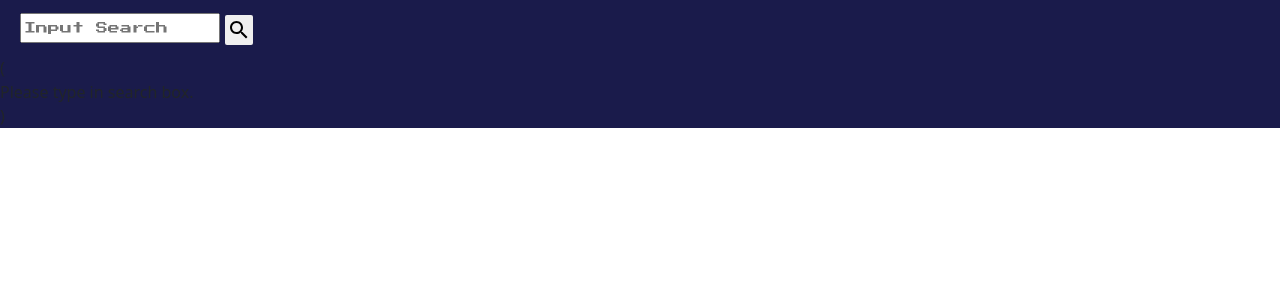
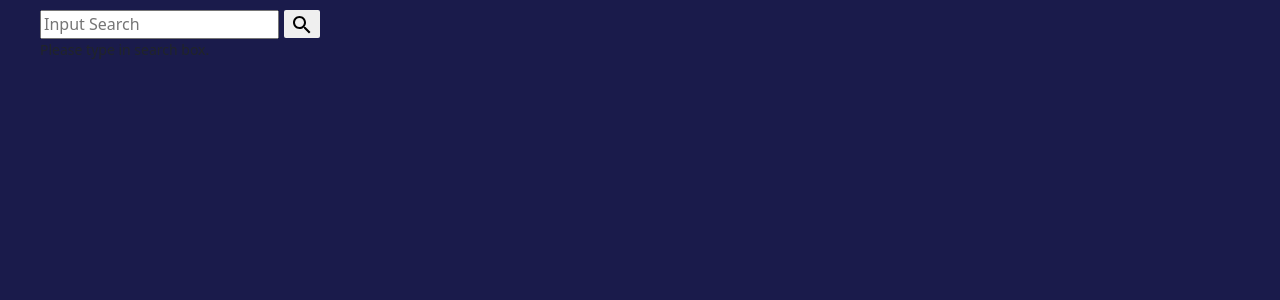
Before and after one commit to sun1723/movie_app, a React (Create React App) app: page / in a window 1280 px wide. Shown: the top 300 px of the page. Built offline with nearby package versions, Linux system fonts and the light colour scheme; no server answers.

Commit message:
refactor: restyle nav-bar style and searchBox style

```diff
--- a/src/App.scss
+++ b/src/App.scss
@@ -84,4 +84,5 @@ h1,h2,h3 {
 .view {
   background-color: #1a1b4b;
   height: 100%;
+  min-width: 470px;
 }
--- a/src/components/Main.js
+++ b/src/components/Main.js
@@ -8,7 +8,6 @@ import { MovieModal } from './MovieModal';
 import '../utils/main.scss'
 
 export const Main = ({fetchMovieById, movies, searchValueBackup, onClickIndex, movieContent, onTabletMode, onPhoneMode}) => {
-  const [isOpenList, setIsOpenList] = useState(false);
   const [isOpen, setIsOpen] = useState(false);
 
   const handleOpenDetail = (value) => {
@@ -16,16 +15,14 @@ export const Main = ({fetchMovieById, movies, searchValueBackup, onClickIndex, m
   }
 
   return (
+    <div className="main">
+    {movies && movies.length > 0 ?
       <>
-    {movies && movies.length > 0 ?
-      <div className="main">
-        <div className="main_result" ><span onClick={(evt) => {setIsOpenList(!isOpenList)}}><MenuIcon /></span><span>{movies.length} Result for {searchValueBackup}</span></div>
+        <div className="main_result" ><span onClick={(evt) => {console.log(evt)}}><MenuIcon /></span><span>{movies.length} Result for {searchValueBackup}</span></div>
         <Grid className="main_movies" container item  xs={12}>
-          {console.log("isOpen: ", isOpen, "onClickIndex: ", onClickIndex)}
         { onTabletMode &&
           <MovieModal isOpen={isOpen} movie={movieContent} handleClose={() => { setIsOpen(false)}} onTabletMode={onTabletMode}/>
         }
-        { isOpenList &&
           <div className='main_movies__list'>
             <MovieList
               onTabletMode={onTabletMode}
@@ -37,19 +34,13 @@ export const Main = ({fetchMovieById, movies, searchValueBackup, onClickIndex, m
               handleOpenDetail={handleOpenDetail}
               isOpen={isOpen}/>
           </div>
-          }
-          {/* <div className='main_movies__details'>
-            <MovieContent
-              movie={movieContent}
-              isOpenList={isOpenList}/>
-          </div> */}
         </Grid>
-    </div>
+    </>
     :
       searchValueBackup ?
-        <div className="result">No Result for {searchValueBackup}</div>
+        <div className="main_noResult">No Result for {searchValueBackup}</div>
         :
-        <div className="result" >Please type in search box. </div>
-    }</>
+        <div className="main_emptySearch" >Please type in search box. </div>
+    }</div>
   );
 }
--- a/src/components/Moviesview.js
+++ b/src/components/Moviesview.js
@@ -1,5 +1,5 @@
 import {useEffect, useState} from 'react'
-import {MovieViewcss} from '../utils/styles'
+import '../utils/movie_view.scss'
 import {getMoviesByidOrTitle, getMoviesBySearch} from '../api/MovieApi'
 import { Nav } from './Nav';
 
@@ -86,9 +86,10 @@ export const Moviesview = () => {
 
   return (
     <div className='view' style={{height:{windowHeight}}}>
+      <div className='nav'>
         <Nav handleOnSearchClick={handleOnSearchClick}/>
-        (
-          <MovieViewcss>
+      </div>
+      <div className='main'>
         <Main
           fetchMovieById={fetchMovieById}
           onTabletMode={onTabletMode}
@@ -98,8 +99,7 @@ export const Moviesview = () => {
           onClickIndex={onClickIndex}
           movieContent={movieContent}
           />
-          </MovieViewcss>
-        )
+      </div>
     </div>
   );
 }
--- a/src/components/Nav.js
+++ b/src/components/Nav.js
@@ -1,13 +1,16 @@
-import {Navcss} from '../utils/styles'
 import { SearchBox } from './SearchBox';
+import '../utils/nav.scss'
+import SearchIcon from '@material-ui/icons/Search';
+import { TypesList } from './TypesList';
 
-export const Nav = ({handleOnSearchClick}) => {
+
+export const Nav = ({handleOnSearchClick, types}) => {
 
   return (
-    <Navcss>
-      <nav className="navbar">
-        <SearchBox onSearch={handleOnSearchClick} />
-      </nav>
-    </Navcss>
+    <div className='nav-bar'>
+      <div className="nav-bar_search">
+        <SearchBox onSearch={handleOnSearchClick} iconAfter={<SearchIcon/>}/>
+      </div>
+    </div>
   )
 }
--- a/src/components/SearchBox.js
+++ b/src/components/SearchBox.js
@@ -1,8 +1,8 @@
 import React from 'react'
 import { useEffect, useState } from 'react'
-import SearchIcon from '@material-ui/icons/Search';
+import '../utils/search_box.scss'
 
-export const SearchBox = ({onSearch}) => {
+export const SearchBox = ({onSearch, iconAfter}) => {
   const [searchValue, setSearchValue] = useState("");
   const [openSearch, setOpenSearch] = useState(false);
 
@@ -33,14 +33,18 @@ export const SearchBox = ({onSearch}) => {
 
   return (
     <div className='search-box'>
+      <span className='search-box_input'>
         <input
           onChange={val => setSearchValue(val.currentTarget.value)}
           placeholder="Input Search"
           value={searchValue}
         />
+      </span>
+      <div className='search-box_icon'>
         <button onClick={() => {setOpenSearch(true); }}>
-        <SearchIcon />
+          {iconAfter}
         </button>
+      </div>
     </div>
   );
 }
--- a/src/utils/main.scss
+++ b/src/utils/main.scss
@@ -2,6 +2,7 @@ $phone-screen: 600px;
 $md-screen:768px;
 $lg-screen: 992px;
 $laptop-screen: 1200px;
+$icon-color: #ffffff;
 
 .main {
   padding: 0 20px;
@@ -9,11 +10,11 @@ $laptop-screen: 1200px;
   width: 100%;
   height: 100%;
   &_result {
-    height: 5vh;
+    color: $icon-color;
     text-align: center;
     display: flex;
     justify-content: space-between;
-    padding: 0 20px
+    padding: 10px 15px 10px 0;
   }
   &_movies {
     position:relative;
@@ -28,6 +29,12 @@ $laptop-screen: 1200px;
       align-items: center;
       margin: auto;
     }
+  }
+  &_noResult {
+
+  }
+  &_emptySearch {
+
   }
 }
 
--- a/src/utils/movie_card.scss
+++ b/src/utils/movie_card.scss
@@ -11,6 +11,7 @@ $title-color: #ffffff;
 $font-stack-content: 'Montserrat', helvetica, arial, sans-serif;
 $font-stack-header: 'Montserrat', helvetica, arial, sans-serif;
 $secondary-color: #F5A200;
+$second-bg-color: #3a9efd;
 
 .movie-card {
   position: relative;
@@ -145,7 +146,7 @@ $secondary-color: #F5A200;
 
 @media screen and (max-width: $md-screen) and (min-width: $phone-screen) {
   .movie-card{
-    height: 250px;
+    height: 270px;
     &_left {
       img{
         opacity: 1;
@@ -191,17 +192,17 @@ $secondary-color: #F5A200;
     }
     &_right {
       width: 100%;
-      background-color: transparent;
+      background-color: rgba(0,0,0,0.4);
     }
     &_right {
       &:hover {
-        background: rgba(0,0,0,0.5);
+        background: rgba(0,0,0,0.1);
         color: $title-color;
         font-weight: 500;
         cursor: pointer;
       }
       &.active{
-        background: rgba(0,0,0,0.4);
+        background: rgba(0,0,0,0.2);
         color:$title-color;
         font-weight: 600;
       }
--- a/src/utils/movie_list.scss
+++ b/src/utils/movie_list.scss
@@ -7,7 +7,7 @@ $laptop-screen: 1200px;
 
 .movieList {
   display: grid;
-  grid-template-columns: repeat(5,1fr);
+  grid-template-columns: repeat(5, 1fr);
   font-size: 0.6rem;
   height: 100%;
   overflow: hidden scroll;
--- /dev/null
+++ b/src/utils/movie_view.scss
@@ -0,0 +1,9 @@
+.view {
+  min-height: 100vh;
+  .nav {
+    height: 20%;
+  }
+  .main {
+    height: 80%;
+  }
+}
--- /dev/null
+++ b/src/utils/nav.scss
@@ -0,0 +1,17 @@
+$phone-screen: 600px;
+$md-screen:768px;
+$lg-screen: 992px;
+$laptop-screen: 1200px;
+$icon-color: #ffffff;
+
+.nav-bar {
+  width: 100%;
+  margin: 0 auto;
+  padding: 0 20px;
+  display: flex;
+  justify-content: space-between;
+  &_search {
+    padding:10px 20px 0 20px;
+    display: inline-block;
+  }
+}
--- /dev/null
+++ b/src/utils/search_box.scss
@@ -0,0 +1,18 @@
+.search-box {
+  width: 100%;
+  height: 100%;
+  box-sizing: border-box;
+  &_input {
+    width: 90%;
+    line-height: 145%;
+  }
+  &_icon {
+    display: inline-block;
+    width: 10%;
+    vertical-align: top;
+    margin-left: 5px;
+    button {
+      border-radius: 2px;
+    }
+  }
+}
```
Lines whose indentation alone changed are shown as unchanged.
